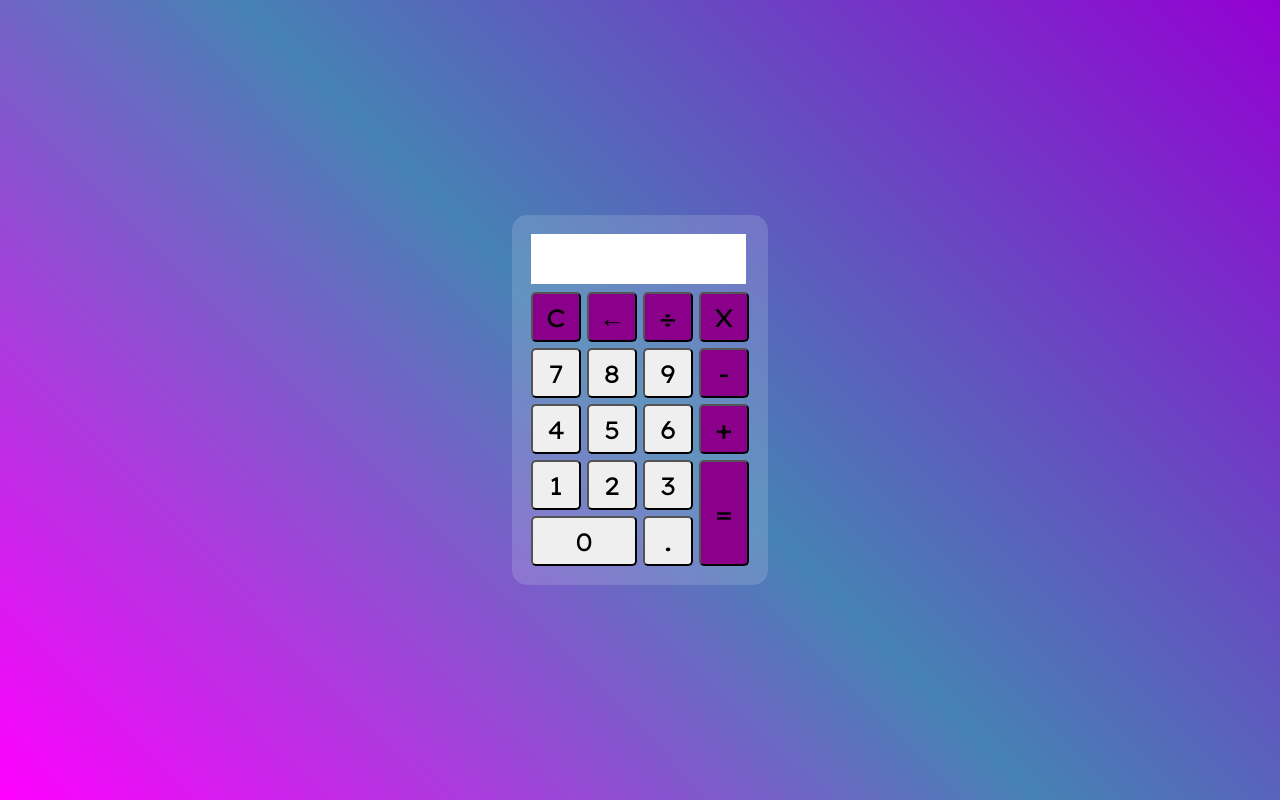
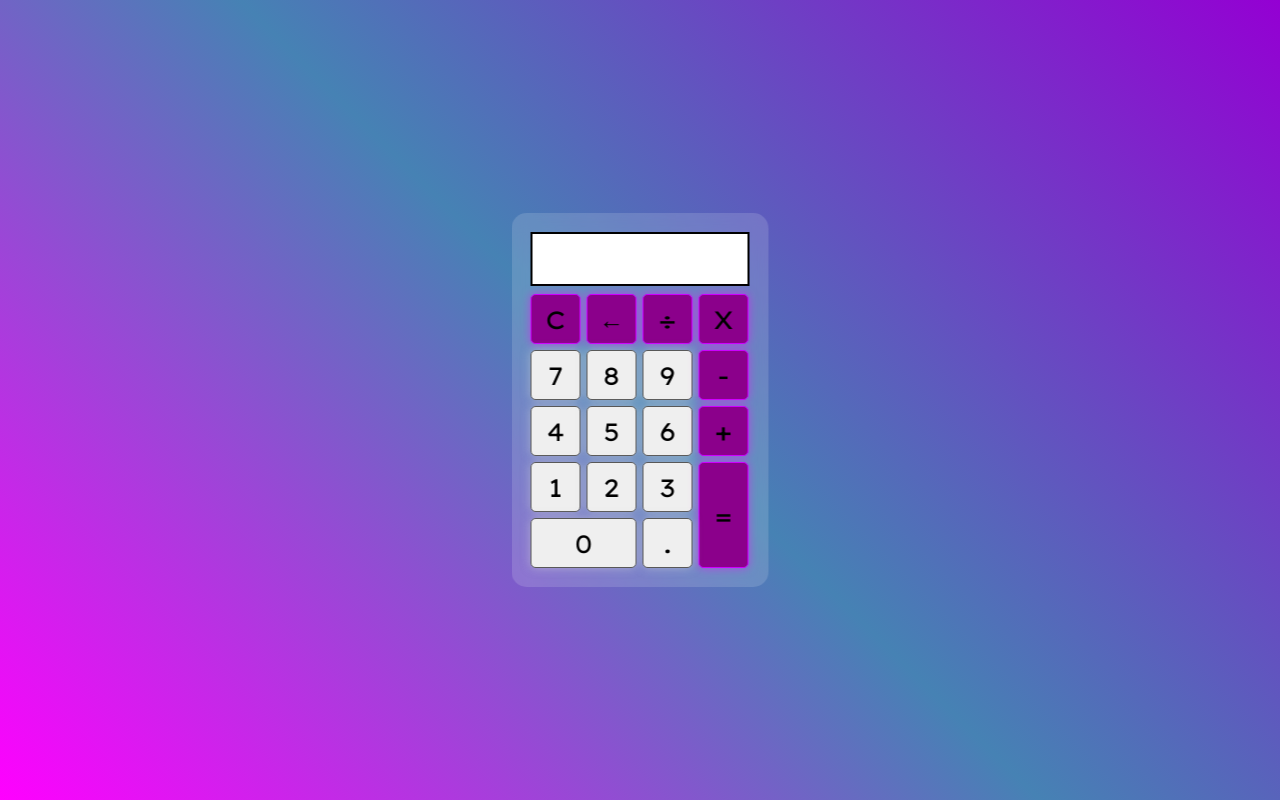
Before and after one commit to Henrique-da-Silva-Reis/Calculadora, a plain HTML site: page index.html in a window 1280 px wide. Drawn offline with Linux system fonts and the light colour scheme.

Commit message:
Alteração do visual

```diff
--- a/style.css
+++ b/style.css
@@ -47,21 +47,25 @@
     font-size: 25px;
     cursor: pointer;
     background-color: #fff(31,31,31);
-    box-shadow: 1px;
     border-radius: 5px;
+    border: solid 1px rgb(88, 88, 88);
+    box-shadow: 0px 0px 10px rgba(213, 214, 214, 0.5);
     color: var(--text-color1);
 }
 
 .botao:hover {
     backdrop-filter: blur(10px);
-    background: rgba(255, 255, 255, 0.15);
+    background: rgba(225, 225, 225, 0.15);
 }
 
 #operadores {
+    box-shadow: 0px 0px 10px rgba(255, 0, 255, 0.5);
+    border: solid 1px rgb(204, 0, 255);
     background-color: var(--fundo-color2);
 }
 
 #resultado {
+    border: solid 2px rgb(0, 0, 0);
     text-align: right;
     font-size: 25px;
     background-color: var(--bg-color2);
@@ -69,5 +73,4 @@
     height: 50px;
     margin: 4px;
     color: #000;
-    box-shadow: solid 1px;
 }
```
